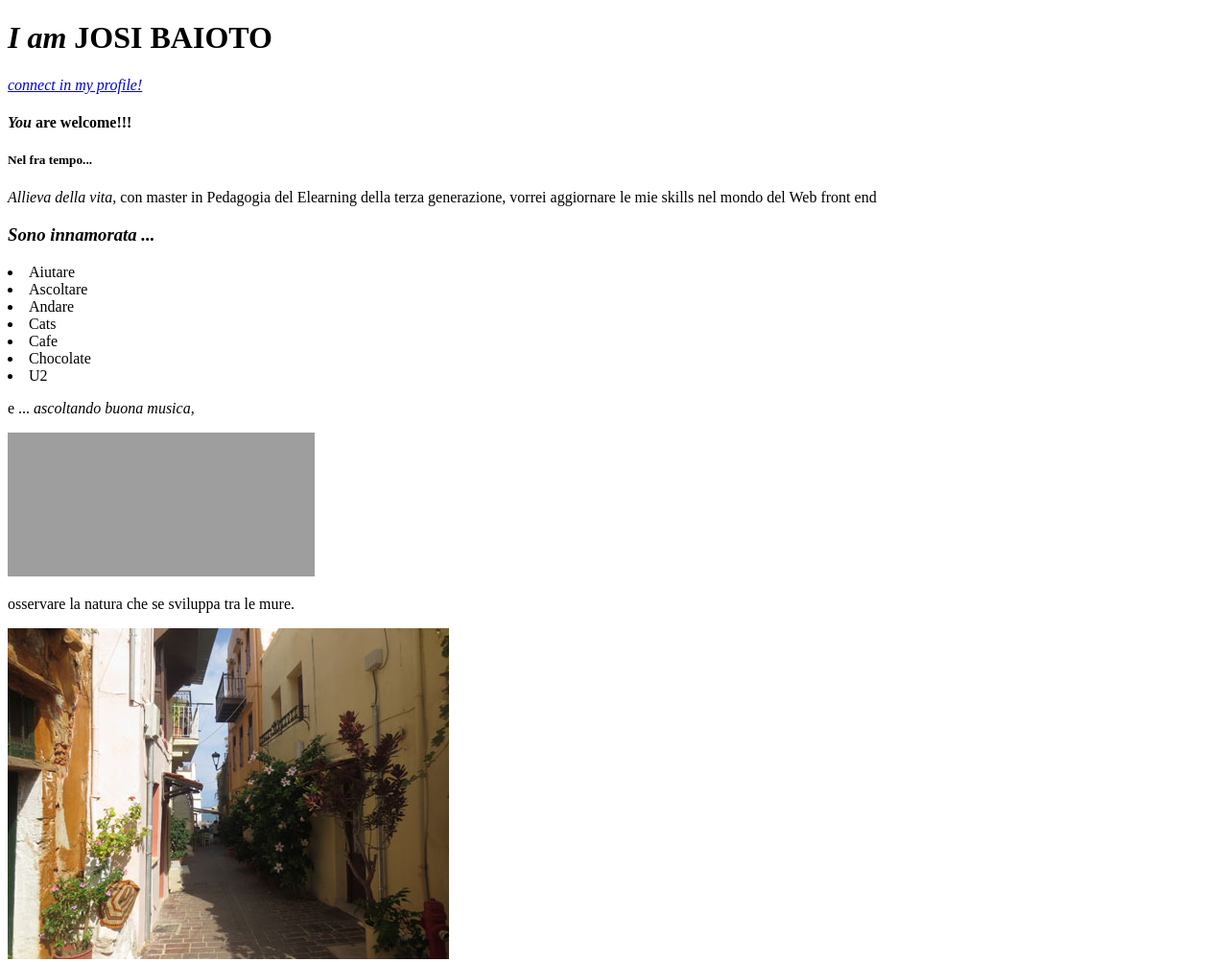
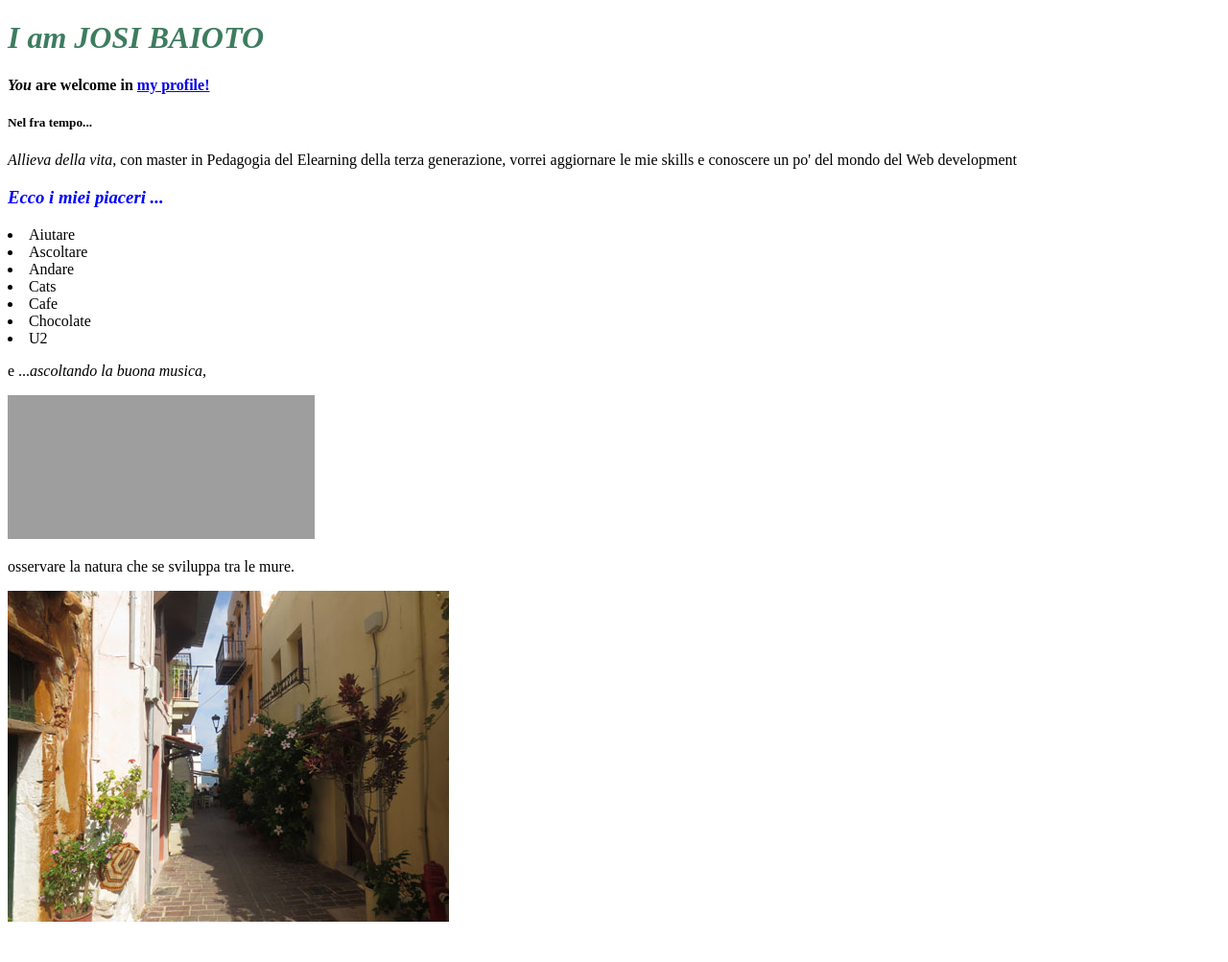
Before and after one commit to josibaioto/experience, a plain HTML site: page index.html in a window 1280 px wide. Shown: the whole page at 96% size. After the commit the page ends 973 px from the top, so only its background shows below. Drawn offline with Linux system fonts and the light colour scheme; grey boxes are pictures that could not be loaded; files whose address does not match are found by name.

Commit message:
aggiornamento

```diff
--- a/CSS/#style.css
+++ b/CSS/#style.css
@@ -0,0 +1,30 @@
+p
+#title_I am
+ {
+    color: rgb(94, 56, 56);
+}
+
+#Lista_innamorata
+.text_blue {
+    color: rgb(29, 77, 77);
+}
+
+p {
+   color:blue;
+}
+
+list {
+    display: flex;
+    align-items: center;
+    justify-content: center;
+    height: 100vh;
+}
+
+<style>
+. {
+  background-color: light_green;
+  color: white;
+  border: 3px solid black;
+  margin: 20px;
+  padding: 20px;
+}
--- a/index.html
+++ b/index.html
@@ -2,18 +2,15 @@
 <html>
 <body>
 
-<h1><b><i>I am </i>JOSI BAIOTO</b></h1>
-<a href="https://www.linkedin.com/in/josibaioto/"> <i>connect in my profile!</i></a> <h4><i>You </i>are welcome!!!</h4>
+<h1><b><i style="color:rgb(61, 124, 95);"> I am JOSI BAIOTO</b></i></h1>
+<i><h4>You </i>are welcome in <a href="https://www.linkedin.com/in/josibaioto/"> my profile!</i></a></h4>
 
 <h5>Nel fra tempo...</h5>
             <p><i> Allieva della vita</i>, con master in Pedagogia del Elearning della terza generazione,
-                vorrei aggiornare le mie skills nel mondo del Web front end
+                    vorrei aggiornare le mie skills e conoscere un po' del mondo del Web development
 </p>
 </div>
-
-
-
-    <i><h3>Sono innamorata ...</i> </h3>
+<i><h3 style="color:blue;"> Ecco i miei piaceri ...</i> </h3>
 
 <p>
 
@@ -25,10 +22,7 @@
     <li>Chocolate</li>
     <li>U2</li>
  <p>
-
-e ...
-
-<i>ascoltando buona musica,</i> <p>
+e ...<i>ascoltando la buona musica,</i> <p>
 
 <iframe width="320"src="https://www.youtube.com/embed/WfunypXsBO4?si=KrozK7wUAVbzQ0Oi" title="YouTube video player" frameborder="0" allow="accelerometer; autoplay; clipboard-write; encrypted-media; gyroscope; picture-in-picture; web-share" allowfullscreen></iframe>
 
```
Lines whose indentation alone changed are shown as unchanged.
